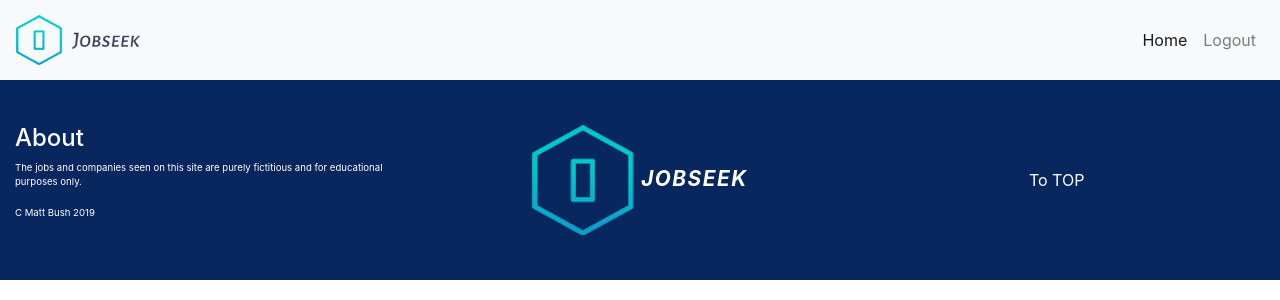
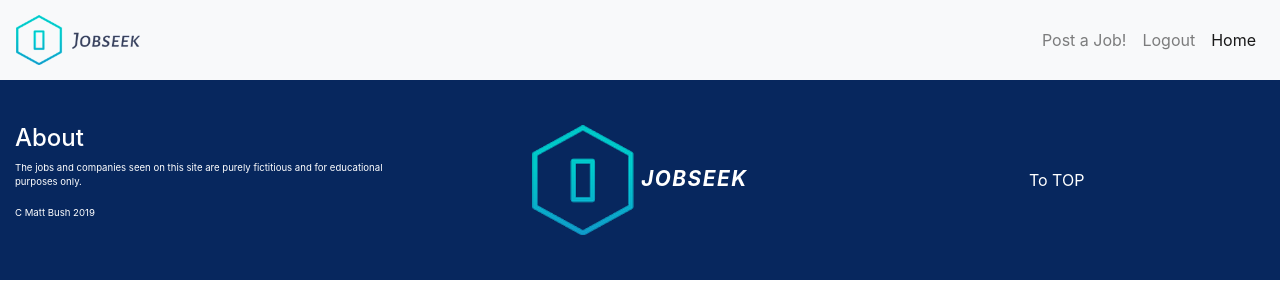
Before and after one commit to gitbush/jobseek, a Flask app: page / in a window 1280 px wide. Shown: the top 300 px of the page. Run offline with Flask 2, Linux system fonts and the light colour scheme; the visitor is signed in with stand-in values (Sample User, id 1); some libraries are stand-ins or nearby versions.

Commit message:
Add job_post.html and display when logged in
Stops un registered users being able to post a job

```diff
--- a/jobseek/routes.py
+++ b/jobseek/routes.py
@@ -42,3 +42,8 @@ def login():
 def logout():
     logout_user()
     return redirect(url_for('home'))
+
+
+@app.route("/job_post")
+def job_post():
+    return render_template(('job_post.html'))
--- a/jobseek/templates/base.html
+++ b/jobseek/templates/base.html
@@ -20,11 +20,10 @@
             </button>
             <div class="collapse navbar-collapse" id="navbarNav">
                 <ul class="navbar-nav ml-auto">
-                    <li class="nav-item active">
-                        <a class="nav-link" href="{{ url_for('home') }}">Home <span class="sr-only">(current)</span></a>
-                    </li>
-
                     {% if current_user.is_authenticated %}
+                        <li class="nav-item">
+                            <a class="nav-link" href="{{ url_for('job_post') }}">Post a Job!</a>
+                        </li>
                         <li class="nav-item">
                             <a class="nav-link" href="{{ url_for('logout') }}">Logout</a>
                         </li>
@@ -36,6 +35,9 @@
                             <a class="nav-link" href="{{ url_for('login') }}">Login</a>
                         </li>
                     {% endif %}
+                    <li class="nav-item active">
+                        <a class="nav-link" href="{{ url_for('home') }}">Home <span class="sr-only">(current)</span></a>
+                    </li>
                 </ul>
             </div>
         </nav>
--- /dev/null
+++ b/jobseek/templates/job_post.html
@@ -0,0 +1,4 @@
+{% extends 'base.html' %}
+{% block content %}
+<h1>Post a Job {{ current_user.companyName }}</h1>
+{% endblock %}
```
